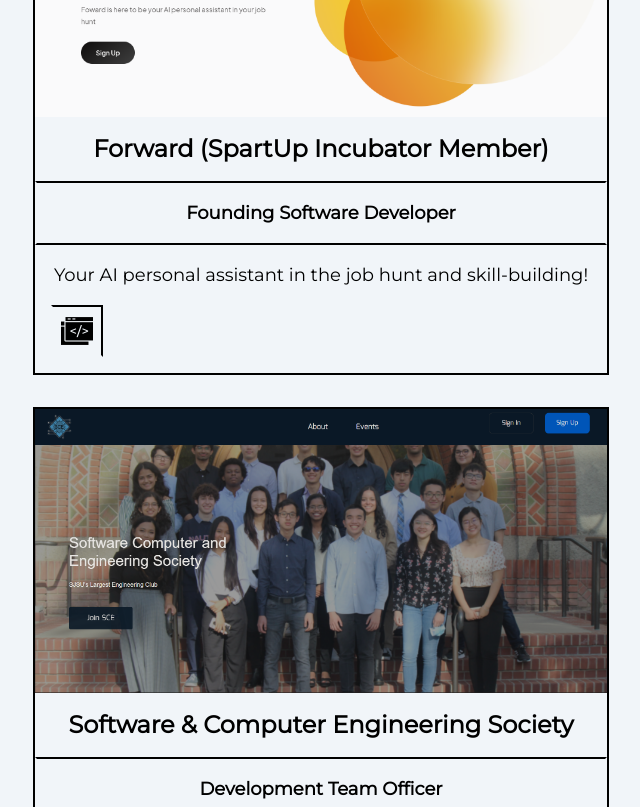
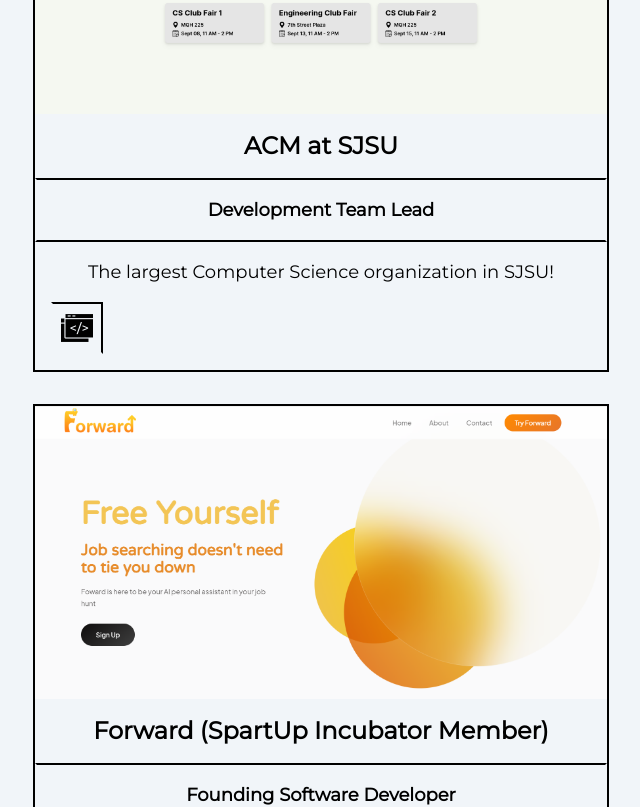
Before and after one commit to pankinkun/my-portfolio, a React (Vite) app: page / in a window 1280 px wide. Shown: the part 5780-6587 px from the top of the page, without its empty margins (319-959 px from the left). Built offline with nearby package versions, Linux system fonts and the light colour scheme.

Commit message:
fixed projects

```diff
--- a/src/components/experience/Experience.jsx
+++ b/src/components/experience/Experience.jsx
@@ -2,11 +2,19 @@ import React from 'react'
 import forward from '../.././assets/experience/forward.png'
 import ExperienceCard from './ExperienceCard'
 import sce from '../.././assets/experience/sce.png'
+import acmsjsu from '../.././assets/experience/acmsjsu.png'
 import { AnimatedTitle } from '../utils/AnimatedTitle'
 import Reveal from '../utils/Reveal'
 
 const Experience = () => {
   const experience = [
+    {
+      company: 'ACM at SJSU',
+      title: 'Development Team Lead',
+      website: 'https://www.acmsjsu.org/',
+      description: 'The largest Computer Science organization in SJSU!',
+      photo: acmsjsu
+    },
     {
       company: 'Forward (SpartUp Incubator Member)',
       title: 'Founding Software Developer',
--- a/src/components/projects/Projects.jsx
+++ b/src/components/projects/Projects.jsx
@@ -4,7 +4,7 @@ import PPP from '../../assets/projects/ppp.png'
 import memgen from '../../assets/projects/memgen.png'
 import sinkorswim from '../../assets/projects/sinkorswim.png'
 import discordbot from '../../assets/projects/discordbot.png'
-import pixeo from '../../assets/projects/pixeo.png'
+import pixeo from '../../assets/projects/Pixeo.png'
 import { AnimatedTitle } from '../utils/AnimatedTitle.jsx'
 import Reveal from '../utils/Reveal'
 
```
Also changed, not shown: src/assets/experience/acmsjsu.png (added).
